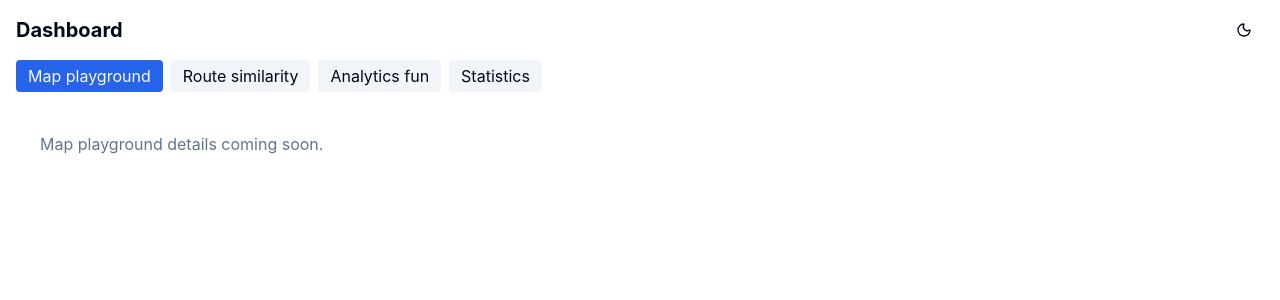
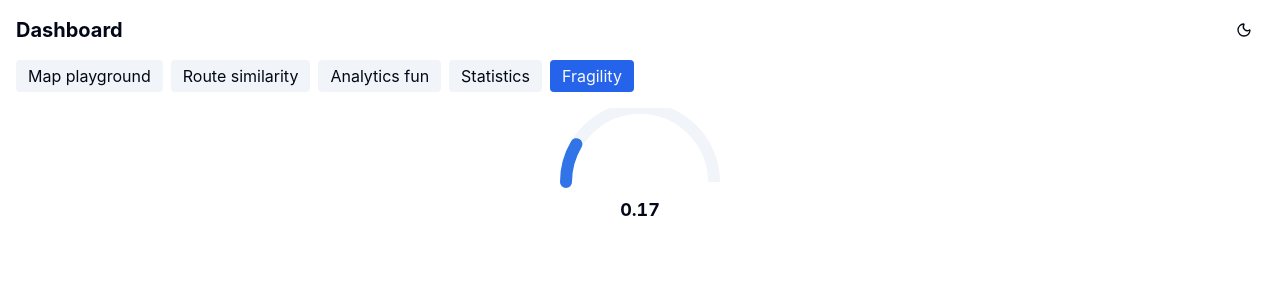
Before and after one commit to osmond/improved-system, a React (Vite) app: page / in a window 1280 px wide. Shown: the top 300 px of the page. Built offline with nearby package versions, Linux system fonts and the light colour scheme.

Commit message:
Add fragility tab to dashboard

```diff
--- a/src/pages/Dashboard.tsx
+++ b/src/pages/Dashboard.tsx
@@ -5,12 +5,13 @@ import { minutesSince } from "@/lib/utils";
 import Examples from "@/pages/Examples";
 import Statistics from "@/pages/Statistics";
 import RouteSimilarity from "@/components/dashboard/RouteSimilarity";
+import { FragilityGauge } from "@/components/dashboard";
 
 import { Tabs, TabsList, TabsTrigger, TabsContent } from "@/components/ui/tabs";
 
 export default function Dashboard() {
   const data = useGarminData();
-  const [activeTab, setActiveTab] = useState("map");
+  const [activeTab, setActiveTab] = useState("fragility");
 
   if (!data) {
     return (
@@ -31,6 +32,7 @@ export default function Dashboard() {
         <TabsTrigger value="route">Route similarity</TabsTrigger>
         <TabsTrigger value="examples">Analytics fun</TabsTrigger>
         <TabsTrigger value="statistics">Statistics</TabsTrigger>
+        <TabsTrigger value="fragility">Fragility</TabsTrigger>
       </TabsList>
       <TabsContent value="map">
         <div className="p-6 text-muted-foreground">
@@ -46,6 +48,9 @@ export default function Dashboard() {
       <TabsContent value="statistics">
         <Statistics />
       </TabsContent>
+      <TabsContent value="fragility">
+        <FragilityGauge />
+      </TabsContent>
     </Tabs>
   );
 }
```
